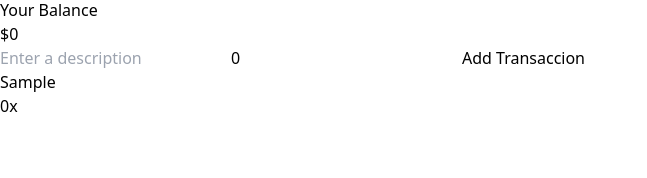
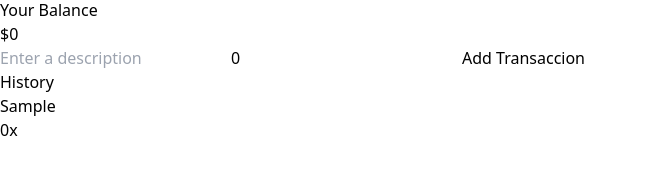
Before and after one commit to agusting19/expense-tracker, a React (Vite) app: page / in a window 1280 px wide. Both pictures are taken after typing "Sample" into the empty fields and a click on the button "Add Transaccion". Shown: the part 122-300 px from the top of the page, without its empty margins (0-647 px from the left). Built offline with nearby package versions, Linux system fonts and the light colour scheme.

Commit message:
created transaction item

```diff
--- /dev/null
+++ b/src/components/transactions/TransactionItem.jsx
@@ -0,0 +1,11 @@
+const TransactionItem = ({ transaction }) => {
+  return (
+    <div key={transaction.id}>
+      <p>{transaction.description}</p>
+      <span>{transaction.amount}</span>
+      <button onClick={() => deleteTransaction(transaction.id)}>x</button>
+    </div>
+  );
+};
+
+export default TransactionItem;
--- a/src/components/transactions/TransactionList.jsx
+++ b/src/components/transactions/TransactionList.jsx
@@ -1,18 +1,16 @@
 import { useGlobalState } from "../../context/GlobalState";
+import TransactionItem from "./TransactionItem";
 
 const TransactionList = () => {
   const { transactions, deleteTransaction } = useGlobalState();
 
   return (
-    <div>
+    <>
+      <h3>History</h3>
       {transactions.map((transaction) => (
-        <div key={transaction.id}>
-          <p>{transaction.description}</p>
-          <span>{transaction.amount}</span>
-          <button onClick={() => deleteTransaction(transaction.id)}>x</button>
-        </div>
+        <TransactionItem key={transaction.id} transaction={transaction} />
       ))}
-    </div>
+    </>
   );
 };
 
--- a/src/components/transactions/index.js
+++ b/src/components/transactions/index.js
@@ -1,2 +1,3 @@
-export { default as TransactionForm } from "./TransactionForm";
-export { default as TransactionList } from "./TransactionList";
+export { default as TransactionForm } from './TransactionForm';
+export { default as TransactionItem } from './TransactionItem';
+export { default as TransactionList } from './TransactionList';
```
